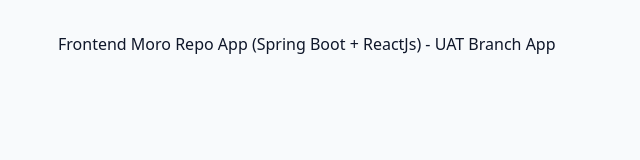
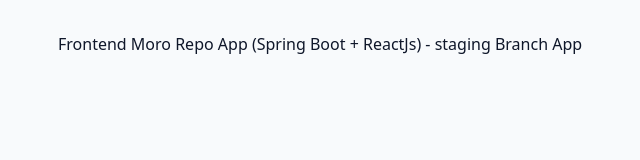
Before and after one commit to amirrahi29/springboot-react-mono-repo-argocd-azure-deployment-, a React (Vite) app in the folder frontend/: page / in a window 1280 px wide. Shown: the top 160 px of the page, without its empty margins (246-886 px from the left). Built offline with nearby package versions, Linux system fonts and the light colour scheme.

Commit message:
some changes

```diff
--- a/frontend/src/App.tsx
+++ b/frontend/src/App.tsx
@@ -1,3 +1,3 @@
 export default function App() {
-  return <div>Frontend Moro Repo App (Spring Boot + ReactJs) - UAT Branch App</div>;
+  return <div>Frontend Moro Repo App (Spring Boot + ReactJs) - staging Branch App</div>;
 }
```
Also changed, not shown: 2 other files (tests, documents, lock files or other folders).
